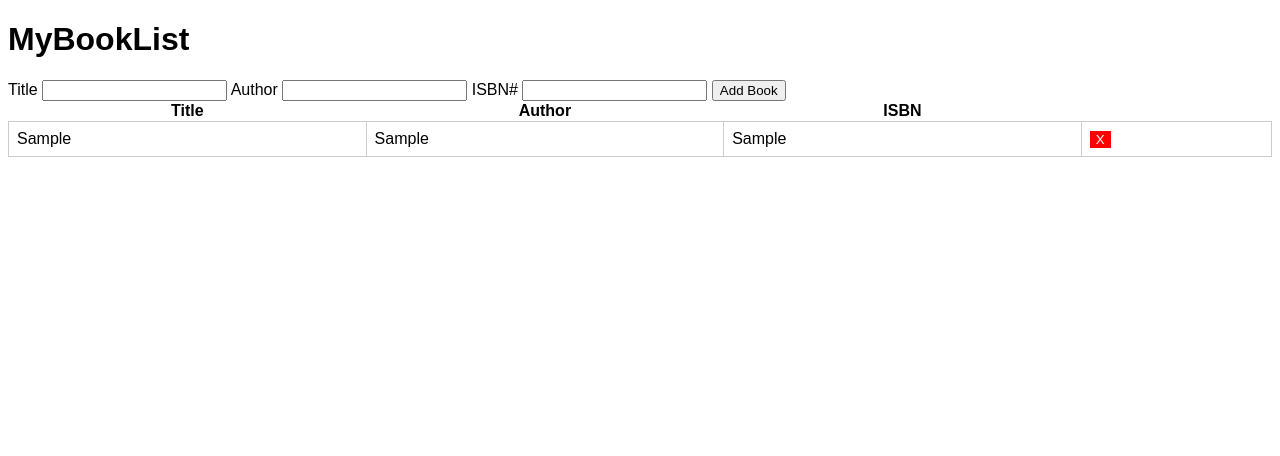
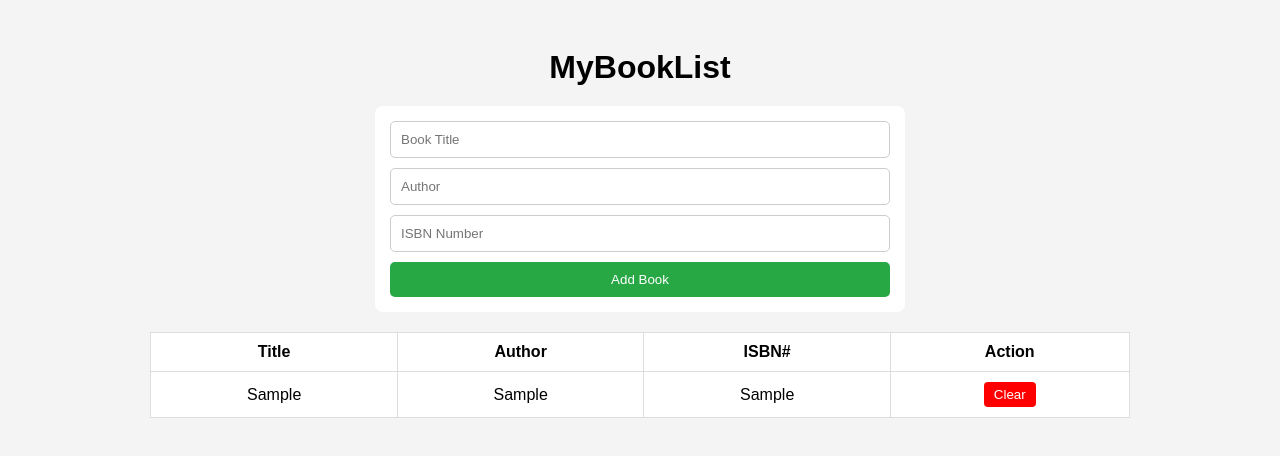
Before and after one commit to acciojob/book-list-sameer98176, a website: page main.html in a window 1280 px wide. Both pictures are taken after typing "Sample", "Sample", "Sample" into the empty fields and a click on the button "Add Book". Drawn offline with Linux system fonts and the light colour scheme.

Commit message:
created a submission

```diff
--- a/main.html
+++ b/main.html
@@ -1,43 +1,140 @@
 <!DOCTYPE html>
-<html>
+<html lang="en">
 <head>
+<meta charset="UTF-8" />
+<meta name="viewport" content="width=device-width, initial-scale=1.0"/>
 <title>MyBookList</title>
-    <link rel="stylesheet" href="styles.css">
+
+<style>
+  body{
+    font-family: Arial, sans-serif;
+    background:#f4f4f4;
+    padding:20px;
+  }
+
+  h1{
+    text-align:center;
+    margin-bottom:20px;
+  }
+
+  .form-group{
+    background:#fff;
+    padding:15px;
+    border-radius:8px;
+    max-width:500px;
+    margin:0 auto 20px auto;
+    display:flex;
+    flex-direction:column;
+    gap:10px;
+  }
+
+  .form-group input{
+    padding:10px;
+    border:1px solid #ccc;
+    border-radius:5px;
+  }
+
+  #submit{
+    padding:10px;
+    background:#28a745;
+    color:white;
+    border:none;
+    cursor:pointer;
+    border-radius:5px;
+  }
+
+  #submit:hover{
+    background:#218838;
+  }
+
+  .table{
+    width:80%;
+    margin:0 auto;
+    border-collapse:collapse;
+    background:white;
+  }
+
+  .table th, .table td{
+    padding:10px;
+    border:1px solid #ddd;
+    text-align:center;
+  }
+
+  .table-striped tbody tr:nth-child(even){
+    background:#f9f9f9;
+  }
+
+  .delete{
+    padding:5px 10px;
+    background:red;
+    color:white;
+    border:none;
+    cursor:pointer;
+    border-radius:4px;
+  }
+</style>
 </head>
 
 <body>
 
-<div class="container">
 <h1>MyBookList</h1>
 
 <div class="form-group">
-        <label>Title</label>
-        <input type="text" id="title">
-
-        <label>Author</label>
-        <input type="text" id="author">
-
-        <label>ISBN#</label>
-        <input type="text" id="isbn">
-
-        <!-- IMPORTANT: id="submit" -->
+  <input type="text" id="title" placeholder="Book Title">
+  <input type="text" id="author" placeholder="Author">
+  <input type="text" id="isbn" placeholder="ISBN Number">
   <button id="submit">Add Book</button>
 </div>
 
-    <!-- IMPORTANT: class="table-striped" -->
-   <table id="book-list" class="table-striped">
+<table class="table table-striped">
   <thead>
     <tr>
       <th>Title</th>
       <th>Author</th>
-            <th>ISBN</th>
-            <th></th>
+      <th>ISBN#</th>
+      <th>Action</th>
     </tr>
   </thead>
-    <tbody></tbody>
+
+  <tbody id="book-list"></tbody>
 </table>
-</div>
 
-<script src="script.js"></script>
+<script>
+document.getElementById("submit").addEventListener("click", function(e){
+  e.preventDefault();
+
+  let title = document.getElementById("title").value;
+  let author = document.getElementById("author").value;
+  let isbn = document.getElementById("isbn").value;
+
+  if(title === "" || author === "" || isbn === ""){
+    alert("Please fill all fields");
+    return;
+  }
+
+  let row = document.createElement("tr");
+
+  row.innerHTML = `
+    <td>${title}</td>
+    <td>${author}</td>
+    <td>${isbn}</td>
+    <td><button class="delete">Clear</button></td>
+  `;
+
+  document.getElementById("book-list").appendChild(row);
+
+  document.getElementById("title").value = "";
+  document.getElementById("author").value = "";
+  document.getElementById("isbn").value = "";
+});
+
+// Delete row (event delegation)
+document.getElementById("book-list").addEventListener("click", function(e){
+  if(e.target.classList.contains("delete")){
+    e.target.parentElement.parentElement.remove();
+  }
+});
+</script>
+
 </body>
 </html>
--- a/script.js
+++ /dev/null
@@ -1,34 +0,0 @@
-document.getElementById("submit").addEventListener("click", addBook);
-
-function addBook(){
-    let title = document.getElementById("title").value;
-    let author = document.getElementById("author").value;
-    let isbn = document.getElementById("isbn").value;
-
-    if(title === "" || author === "" || isbn === ""){
-        return;
-    }
-
-    let table = document.querySelector("#book-list tbody");
-
-    let row = document.createElement("tr");
-
-    row.innerHTML = `
-        <td>${title}</td>
-        <td>${author}</td>
-        <td>${isbn}</td>
-        <td><button class="delete">X</button></td>
-    `;
-
-    table.appendChild(row);
-
-    // delete row
-    row.querySelector(".delete").addEventListener("click", function(){
-        row.remove();
-    });
-
-    // clear inputs
-    document.getElementById("title").value = "";
-    document.getElementById("author").value = "";
-    document.getElementById("isbn").value = "";
-}
--- a/styles.css
+++ /dev/null
@@ -1,21 +0,0 @@
-body{
-    font-family: Arial;
-}
-
-
-td{
-    border:1px solid #ccc;
-    padding:8px;
-}
-
-.delete{
-    background:red;
-    color:white;
-    border:none;
-    cursor:pointer;
-}
-.table-striped{
-    width:100%;
-    border-collapse: collapse;
-
-}
```
Lines whose indentation alone changed are shown as unchanged.
